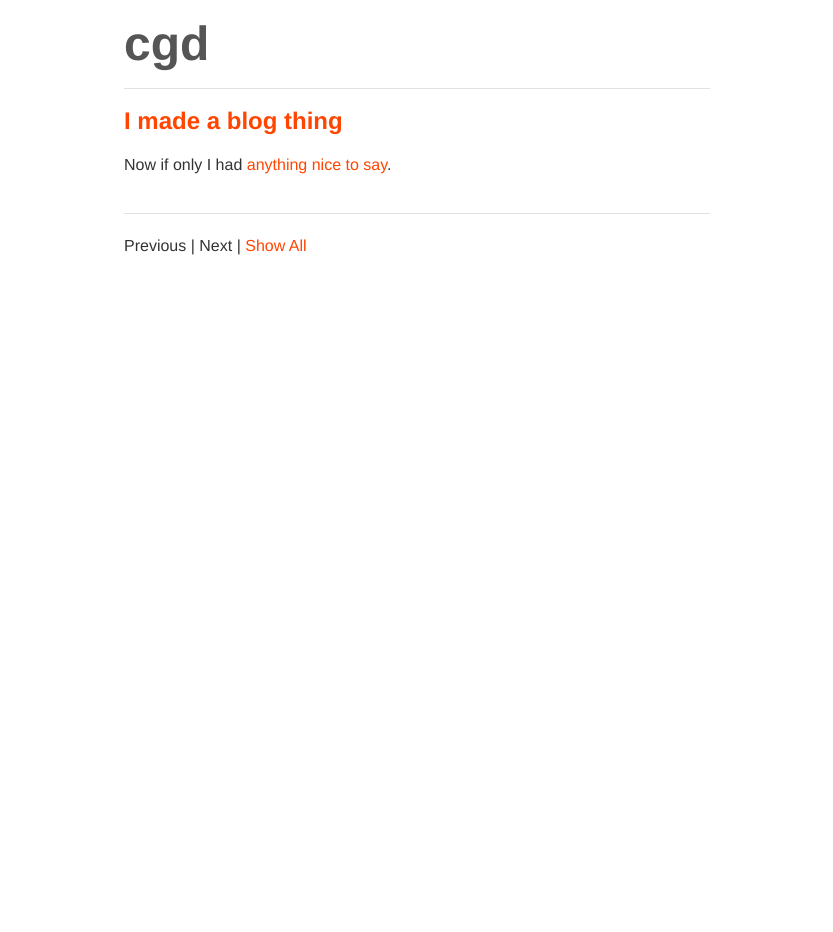
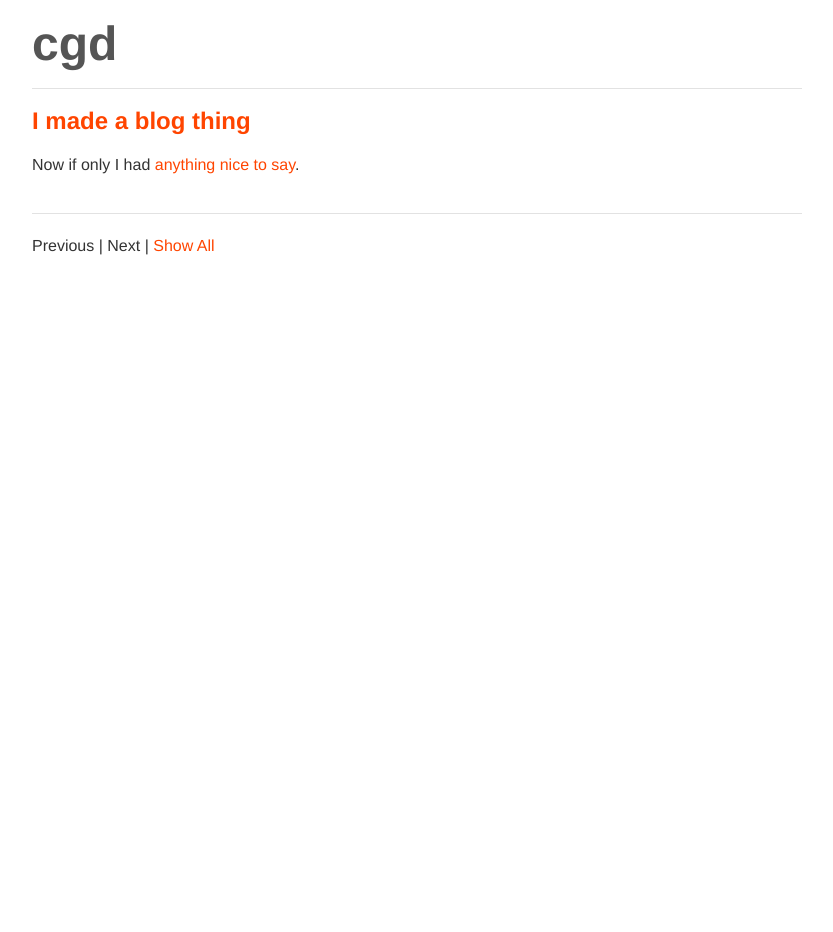
Before and after one commit to cgdangelo/cgdangelo.github.com, a Jekyll site: the page built from index.html, in a window 1280 px wide. Shown: the whole page, without its empty margins (223-1056 px from the left). Built offline with Jekyll 4.4.1, drawn with Linux system fonts in a browser that asks for light colours; the list of posts is cut into pages by our own code; comment, search, counter and statistics services are not loaded.

Commit message:
Add some elbow room for posts

```diff
--- a/assets/css/style.css
+++ b/assets/css/style.css
@@ -409,7 +409,7 @@ body {
 }
 
 .container {
-  width: 666px;
+  width: 850px;
   height: 100%;
   margin: auto;
 }
```
